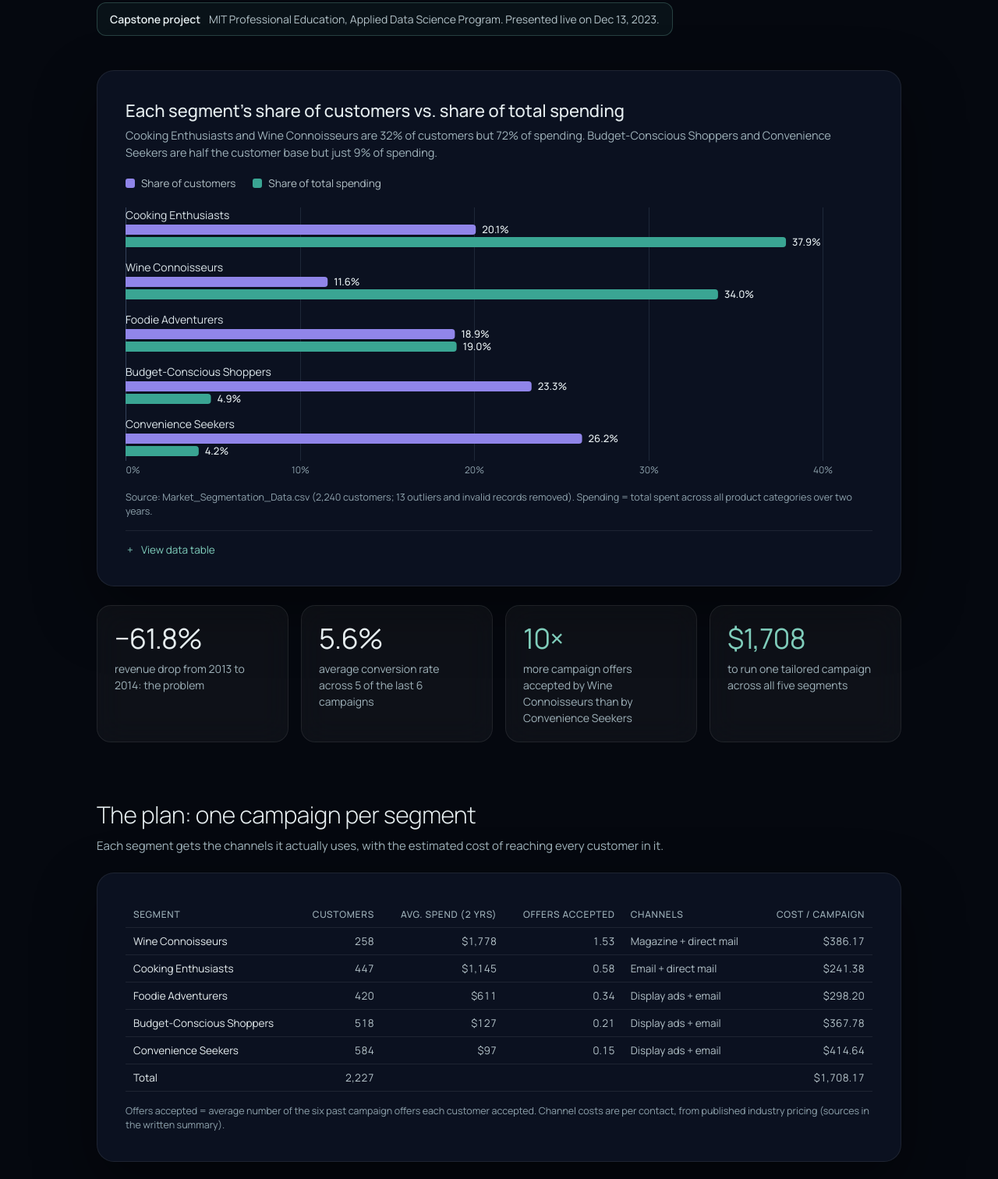
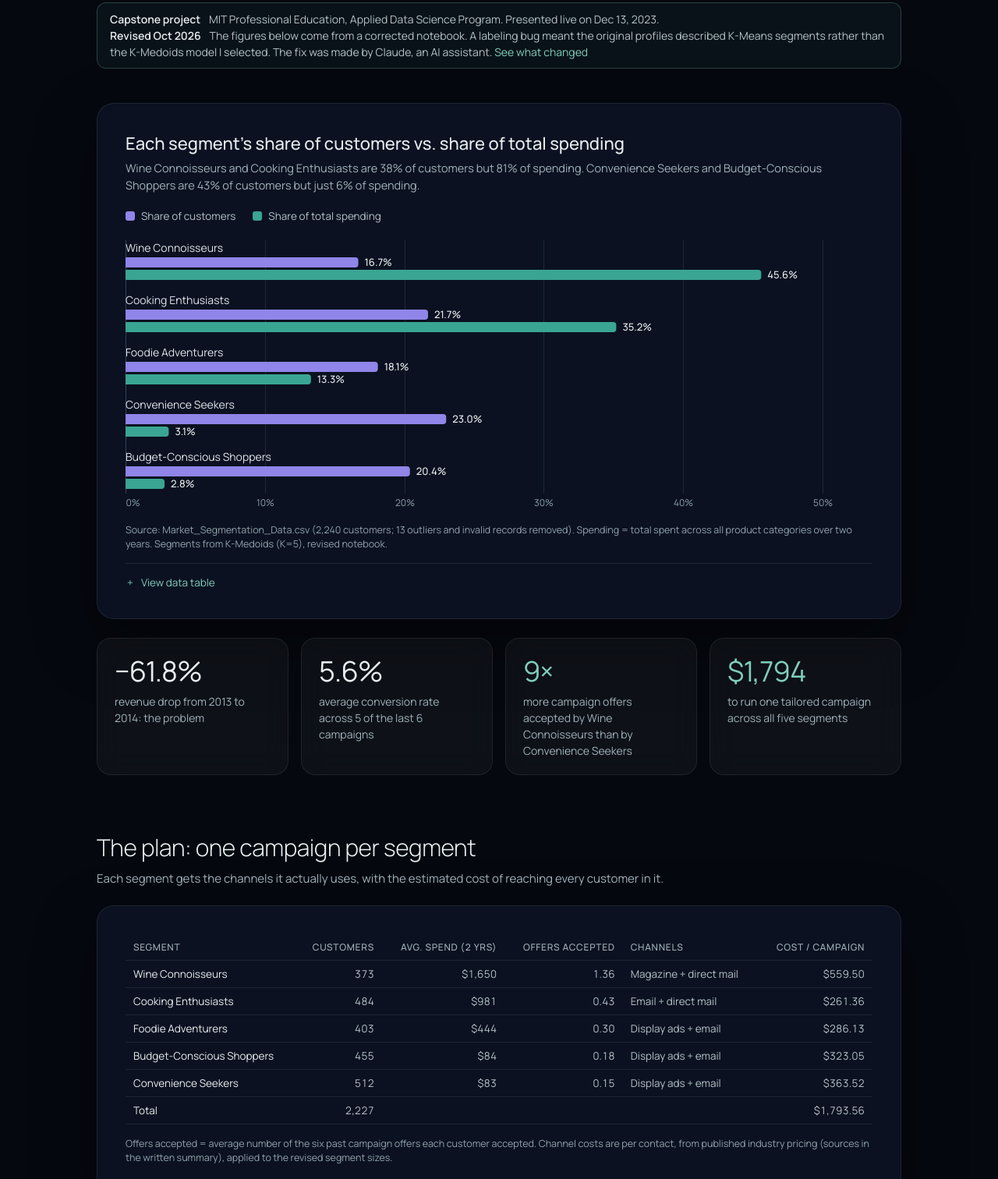
Before and after one commit to Garlid/Data-Projects-Portfolio, a plain HTML site: page projects/market-segmentation.html in a window 1280 px wide. Shown: the part 427-1939 px from the top of the page at 78% size. Drawn offline with Linux system fonts and the light colour scheme.

Commit message:
Update Market Segmentation page with corrected K-Medoids figures (#2)
Segment shares, stats and the campaign cost plan now come from the revised notebook. Adds a revision note crediting the AI fix and links to the revised notebook and notes; original deliverables are labeled as such.


Claude-Session: https://claude.ai/code/session_01AGd5QxktkD6Y37W4aVTaau

Co-authored-by: Claude <noreply@anthropic.com>

```diff
--- a/projects/market-segmentation.html
+++ b/projects/market-segmentation.html
@@ -4,7 +4,7 @@
 <meta charset="utf-8">
 <meta name="viewport" content="width=device-width, initial-scale=1">
 <title>Market Segmentation · Susannah Bear</title>
-<meta name="description" content="Customer segmentation for a fine-foods retailer: 1 in 3 customers drives 72% of spending, so each of five segments gets its own campaign.">
+<meta name="description" content="Customer segmentation for a fine-foods retailer: 2 in 5 customers drive 81% of spending, so each of five segments gets its own campaign.">
 <meta name="theme-color" content="#05080F">
 <link rel="preconnect" href="https://fonts.googleapis.com">
 <link rel="preconnect" href="https://fonts.gstatic.com" crossorigin>
@@ -20,30 +20,30 @@
 
 <main class="wrap">
   <p class="label eyebrow">Project 03 · Unsupervised machine learning</p>
-  <h1>1 in 3 customers drives <em>72%</em> of spending.</h1>
+  <h1>2 in 5 customers drive <em>81%</em> of spending.</h1>
   <p class="lede">A fine-foods retailer was losing revenue, struggling to win new customers, and seeing its campaigns convert poorly. I segmented 2,227 customers by purchasing behavior. The five segments that emerged are so different that a single campaign can't serve them all, so each one gets its own message and channel.</p>
-  <p class="course-note"><strong>Capstone project</strong> MIT Professional Education, Applied Data Science Program. Presented live on Dec 13, 2023.</p>
+  <p class="course-note"><strong>Capstone project</strong> MIT Professional Education, Applied Data Science Program. Presented live on Dec 13, 2023.<br><strong>Revised Oct 2026</strong> The figures below come from a corrected notebook. A labeling bug meant the original profiles described K-Means segments rather than the K-Medoids model I selected. The fix was made by Claude, an AI assistant. <a href="https://github.com/Garlid/Unsupervised-Machine-Learning/blob/main/Market_Segmentation_With_K-Medoids/Revised_Analysis_2026/REVISION_NOTES.md" target="_blank" rel="noopener">See what changed</a></p>
 
   <figure class="hero-fig">
     <h2 class="fig-title">Each segment's share of customers vs. share of total spending</h2>
-    <p class="fig-sub">Cooking Enthusiasts and Wine Connoisseurs are 32% of customers but 72% of spending. Budget-Conscious Shoppers and Convenience Seekers are half the customer base but just 9% of spending.</p>
+    <p class="fig-sub">Wine Connoisseurs and Cooking Enthusiasts are 38% of customers but 81% of spending. Convenience Seekers and Budget-Conscious Shoppers are 43% of customers but just 6% of spending.</p>
     <ul class="key">
       <li><i style="background:var(--series-2)"></i>Share of customers</li>
       <li><i style="background:var(--series-1)"></i>Share of total spending</li>
     </ul>
     <div class="chart" id="chart"></div>
-    <p class="source">Source: Market_Segmentation_Data.csv (2,240 customers; 13 outliers and invalid records removed). Spending = total spent across all product categories over two years.</p>
+    <p class="source">Source: Market_Segmentation_Data.csv (2,240 customers; 13 outliers and invalid records removed). Spending = total spent across all product categories over two years. Segments from K-Medoids (K=5), revised notebook.</p>
     <details class="data">
       <summary>View data table</summary>
       <div class="table-scroll">
         <table>
           <thead><tr><th>Segment</th><th class="num">Customers</th><th class="num">Share of customers</th><th class="num">Share of spending</th></tr></thead>
           <tbody>
-            <tr><td>Cooking Enthusiasts</td><td class="num">447</td><td class="num">20.1%</td><td class="num">37.9%</td></tr>
-            <tr><td>Wine Connoisseurs</td><td class="num">258</td><td class="num">11.6%</td><td class="num">34.0%</td></tr>
-            <tr><td>Foodie Adventurers</td><td class="num">420</td><td class="num">18.9%</td><td class="num">19.0%</td></tr>
-            <tr><td>Budget-Conscious Shoppers</td><td class="num">518</td><td class="num">23.3%</td><td class="num">4.9%</td></tr>
-            <tr><td>Convenience Seekers</td><td class="num">584</td><td class="num">26.2%</td><td class="num">4.2%</td></tr>
+            <tr><td>Wine Connoisseurs</td><td class="num">373</td><td class="num">16.7%</td><td class="num">45.6%</td></tr>
+            <tr><td>Cooking Enthusiasts</td><td class="num">484</td><td class="num">21.7%</td><td class="num">35.2%</td></tr>
+            <tr><td>Foodie Adventurers</td><td class="num">403</td><td class="num">18.1%</td><td class="num">13.3%</td></tr>
+            <tr><td>Convenience Seekers</td><td class="num">512</td><td class="num">23.0%</td><td class="num">3.1%</td></tr>
+            <tr><td>Budget-Conscious Shoppers</td><td class="num">455</td><td class="num">20.4%</td><td class="num">2.8%</td></tr>
           </tbody>
         </table>
       </div>
@@ -53,8 +53,8 @@
   <section class="stats" aria-label="Key numbers">
     <div class="stat glass"><div class="stat-value">−61.8%</div><div class="stat-label">revenue drop from 2013 to 2014: the problem</div></div>
     <div class="stat glass"><div class="stat-value">5.6%</div><div class="stat-label">average conversion rate across 5 of the last 6 campaigns</div></div>
-    <div class="stat glass"><div class="stat-value accent">10×</div><div class="stat-label">more campaign offers accepted by Wine Connoisseurs than by Convenience Seekers</div></div>
-    <div class="stat glass"><div class="stat-value accent">$1,708</div><div class="stat-label">to run one tailored campaign across all five segments</div></div>
+    <div class="stat glass"><div class="stat-value accent">9×</div><div class="stat-label">more campaign offers accepted by Wine Connoisseurs than by Convenience Seekers</div></div>
+    <div class="stat glass"><div class="stat-value accent">$1,794</div><div class="stat-label">to run one tailored campaign across all five segments</div></div>
   </section>
 
   <h2 class="section-h">The plan: one campaign per segment</h2>
@@ -64,16 +64,16 @@
       <table>
         <thead><tr><th>Segment</th><th class="num">Customers</th><th class="num">Avg. spend (2 yrs)</th><th class="num">Offers accepted</th><th>Channels</th><th class="num">Cost / campaign</th></tr></thead>
         <tbody>
-          <tr><td>Wine Connoisseurs</td><td class="num">258</td><td class="num">$1,778</td><td class="num">1.53</td><td>Magazine + direct mail</td><td class="num">$386.17</td></tr>
-          <tr><td>Cooking Enthusiasts</td><td class="num">447</td><td class="num">$1,145</td><td class="num">0.58</td><td>Email + direct mail</td><td class="num">$241.38</td></tr>
-          <tr><td>Foodie Adventurers</td><td class="num">420</td><td class="num">$611</td><td class="num">0.34</td><td>Display ads + email</td><td class="num">$298.20</td></tr>
-          <tr><td>Budget-Conscious Shoppers</td><td class="num">518</td><td class="num">$127</td><td class="num">0.21</td><td>Display ads + email</td><td class="num">$367.78</td></tr>
-          <tr><td>Convenience Seekers</td><td class="num">584</td><td class="num">$97</td><td class="num">0.15</td><td>Display ads + email</td><td class="num">$414.64</td></tr>
-          <tr><td>Total</td><td class="num">2,227</td><td class="num"></td><td class="num"></td><td></td><td class="num">$1,708.17</td></tr>
+          <tr><td>Wine Connoisseurs</td><td class="num">373</td><td class="num">$1,650</td><td class="num">1.36</td><td>Magazine + direct mail</td><td class="num">$559.50</td></tr>
+          <tr><td>Cooking Enthusiasts</td><td class="num">484</td><td class="num">$981</td><td class="num">0.43</td><td>Email + direct mail</td><td class="num">$261.36</td></tr>
+          <tr><td>Foodie Adventurers</td><td class="num">403</td><td class="num">$444</td><td class="num">0.30</td><td>Display ads + email</td><td class="num">$286.13</td></tr>
+          <tr><td>Budget-Conscious Shoppers</td><td class="num">455</td><td class="num">$84</td><td class="num">0.18</td><td>Display ads + email</td><td class="num">$323.05</td></tr>
+          <tr><td>Convenience Seekers</td><td class="num">512</td><td class="num">$83</td><td class="num">0.15</td><td>Display ads + email</td><td class="num">$363.52</td></tr>
+          <tr><td>Total</td><td class="num">2,227</td><td class="num"></td><td class="num"></td><td></td><td class="num">$1,793.56</td></tr>
         </tbody>
       </table>
     </div>
-    <p class="source">Offers accepted = average number of the six past campaign offers each customer accepted. Channel costs are per contact, from published industry pricing (sources in the written summary).</p>
+    <p class="source">Offers accepted = average number of the six past campaign offers each customer accepted. Channel costs are per contact, from published industry pricing (sources in the written summary), applied to the revised segment sizes.</p>
   </div>
 
   <section class="story">
@@ -108,12 +108,14 @@
 
   <section class="links glass">
     <h2>See the work</h2>
-    <p>The code, raw data, written summary and stakeholder presentation are on GitHub.</p>
+    <p>The revised notebook runs end to end from the repo. The original December 2023 code, write-up and presentation are preserved unchanged next to it.</p>
     <div class="btns">
       <a class="btn btn-primary" href="https://github.com/Garlid/Unsupervised-Machine-Learning/tree/main/Market_Segmentation_With_K-Medoids" target="_blank" rel="noopener">Explore the repo ↗</a>
-      <a class="btn btn-ghost" href="https://github.com/Garlid/Unsupervised-Machine-Learning/blob/main/Market_Segmentation_With_K-Medoids/Market_Segmentation_Presentation.pdf" target="_blank" rel="noopener">Presentation <small>PDF</small></a>
-      <a class="btn btn-ghost" href="https://github.com/Garlid/Unsupervised-Machine-Learning/blob/main/Market_Segmentation_With_K-Medoids/Market_Segmentation_Summary.pdf" target="_blank" rel="noopener">Written summary <small>PDF</small></a>
-      <a class="btn btn-ghost" href="https://github.com/Garlid/Unsupervised-Machine-Learning/blob/main/Market_Segmentation_With_K-Medoids/Market_Segmentation_Notebook_PDF.pdf" target="_blank" rel="noopener">Notebook <small>PDF</small></a>
+      <a class="btn btn-ghost" href="https://github.com/Garlid/Unsupervised-Machine-Learning/blob/main/Market_Segmentation_With_K-Medoids/Revised_Analysis_2026/Market_Segmentation_Revised.ipynb" target="_blank" rel="noopener">Revised notebook <small>.ipynb</small></a>
+      <a class="btn btn-ghost" href="https://github.com/Garlid/Unsupervised-Machine-Learning/blob/main/Market_Segmentation_With_K-Medoids/Revised_Analysis_2026/REVISION_NOTES.md" target="_blank" rel="noopener">Revision notes</a>
+      <a class="btn btn-ghost" href="https://github.com/Garlid/Unsupervised-Machine-Learning/blob/main/Market_Segmentation_With_K-Medoids/Market_Segmentation_Presentation.pdf" target="_blank" rel="noopener">Original presentation <small>PDF</small></a>
+      <a class="btn btn-ghost" href="https://github.com/Garlid/Unsupervised-Machine-Learning/blob/main/Market_Segmentation_With_K-Medoids/Market_Segmentation_Summary.pdf" target="_blank" rel="noopener">Original summary <small>PDF</small></a>
+      <a class="btn btn-ghost" href="https://github.com/Garlid/Unsupervised-Machine-Learning/blob/main/Market_Segmentation_With_K-Medoids/Market_Segmentation_Notebook_PDF.pdf" target="_blank" rel="noopener">Original notebook <small>PDF</small></a>
       <a class="btn btn-ghost" href="https://github.com/Garlid/Unsupervised-Machine-Learning/blob/main/Market_Segmentation_With_K-Medoids/Market_Segmentation_Data.csv" target="_blank" rel="noopener">Raw data <small>.csv</small></a>
     </div>
   </section>
@@ -128,19 +130,19 @@
 <script>
 addEventListener('DOMContentLoaded', () => {
   const rows = [
-    ['Cooking Enthusiasts', 20.1, 37.9, 447, '$1,145'],
-    ['Wine Connoisseurs', 11.6, 34.0, 258, '$1,778'],
-    ['Foodie Adventurers', 18.9, 19.0, 420, '$611'],
-    ['Budget-Conscious Shoppers', 23.3, 4.9, 518, '$127'],
-    ['Convenience Seekers', 26.2, 4.2, 584, '$97']
+    ['Wine Connoisseurs', 16.7, 45.6, 373, '$1,650'],
+    ['Cooking Enthusiasts', 21.7, 35.2, 484, '$981'],
+    ['Foodie Adventurers', 18.1, 13.3, 403, '$444'],
+    ['Convenience Seekers', 23.0, 3.1, 512, '$83'],
+    ['Budget-Conscious Shoppers', 20.4, 2.8, 455, '$84']
   ];
   barChart(document.getElementById('chart'), {
     ariaLabel: 'Share of customers versus share of spending for five customer segments.',
     series: [{ name: 'Share of customers', color: 'var(--series-2)' }, { name: 'Share of spending', color: 'var(--series-1)' }],
-    max: 40, ticks: [0, 10, 20, 30, 40], fmt: (v) => v.toFixed(1) + '%', tickFmt: (v) => v + '%',
+    max: 50, ticks: [0, 10, 20, 30, 40, 50], fmt: (v) => v.toFixed(1) + '%', tickFmt: (v) => v + '%',
     rows: rows.map(([label, cust, spend, n, avg]) => ({
       label, values: [cust, spend],
-      tip: [['Customers', n.toLocaleString() + ' (' + cust + '%)'], ['Share of spending', spend.toFixed(1) + '%'], ['Avg. spend, 2 yrs', avg]]
+      tip: [['Customers', n.toLocaleString() + ' (' + cust.toFixed(1) + '%)'], ['Share of spending', spend.toFixed(1) + '%'], ['Avg. spend, 2 yrs', avg]]
     }))
   });
 });
```
